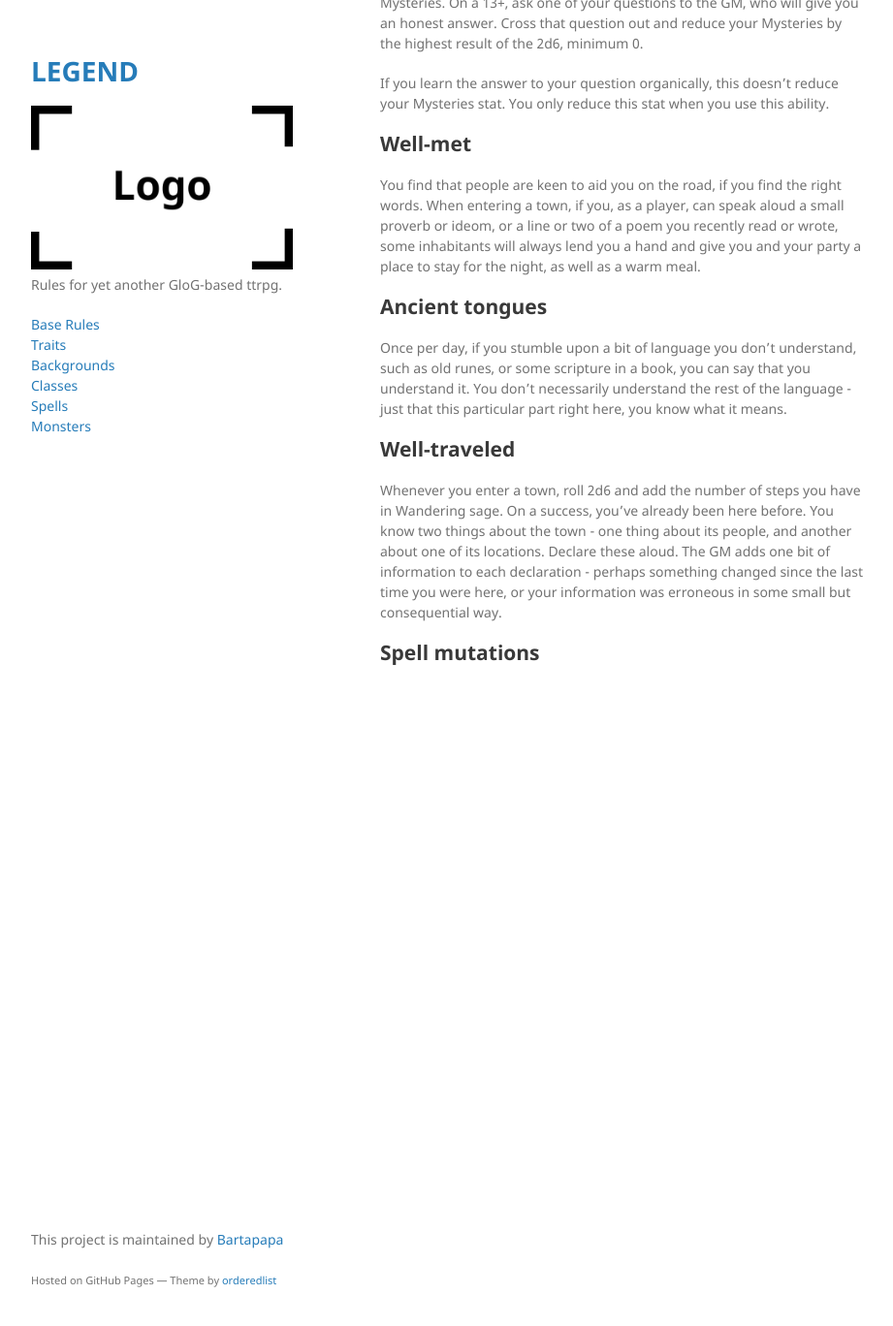
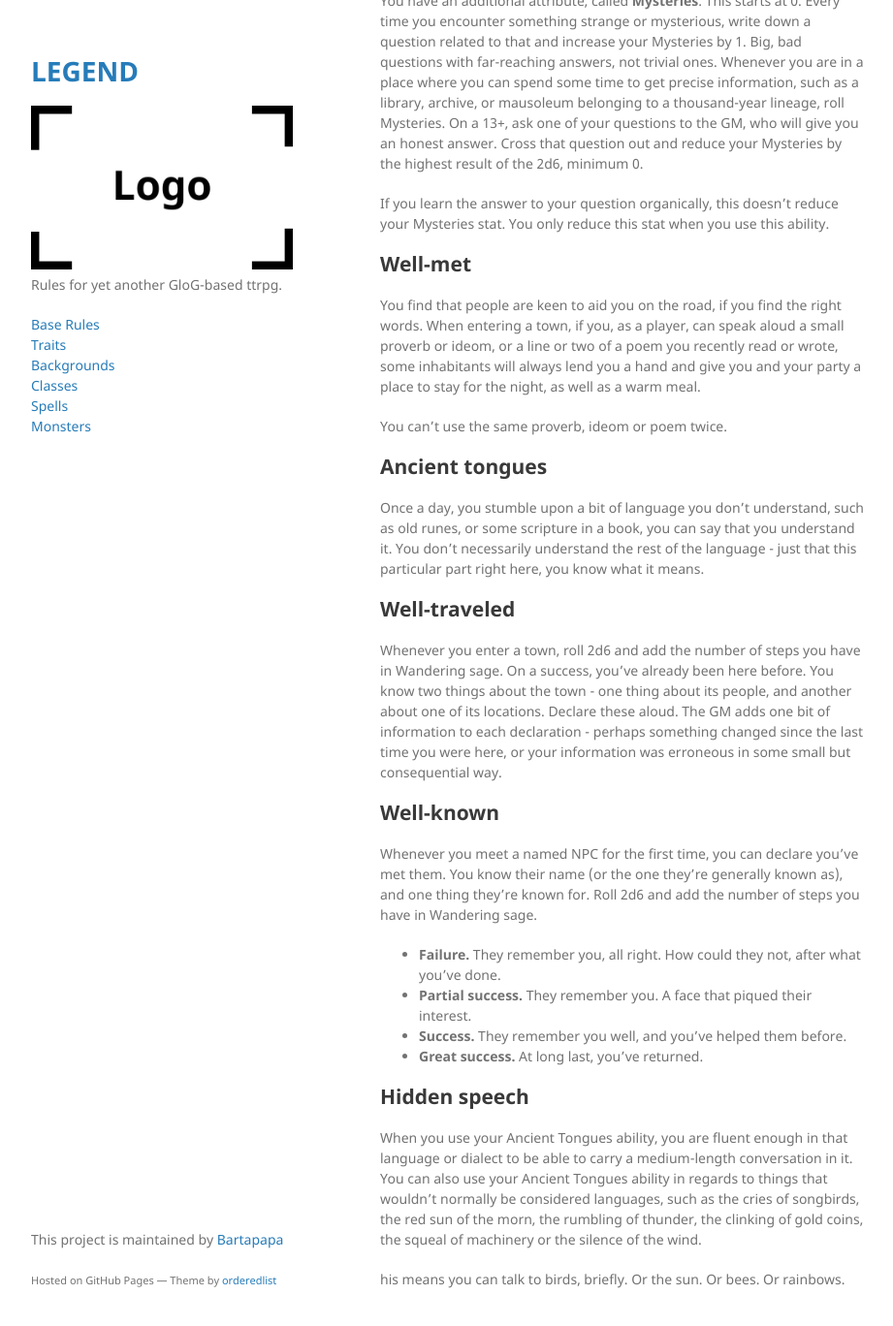
Before and after one commit to Bartapapa/legend, a Jekyll site: the page built from docs/class/wanderingsage.md, in a window 1280 px wide and 1400 px high, scrolled down 948 px. Shown: the top 1368 px of the window at 97% size, without its empty margins (178-1099 px from the left). Built offline with Jekyll 4.4.1, drawn with Linux system fonts in a browser that asks for light colours; some of the changed text lies outside the part shown.

Commit message:
Update wanderingsage.md

```diff
--- a/docs/class/wanderingsage.md
+++ b/docs/class/wanderingsage.md
@@ -25,10 +25,22 @@
 
 <b>C:</b> Well-known
 
-<b>D:</b>
+<b>D:</b> Hidden speech
 
-## Sage's Wisdom
+## Sage's trick
 Whenever you gain this ability, you can acquire one of the following savvies: <i>Folklore</i>, <i>Poetry</i>, <i>Philology</i>, <i>Mysticism</i>, <i>Monstrumology</i>, <i>Mythology</i>, <i>Runes & Glyphs</i>, <i>Geopolitics</i>, or something else you can convince the GM that remains along those lines.
+
+Additionally, you get one of the following tricks. Roll 1d6 to know which. If you already have it, reroll.
+<details markdown="1">
+<summary>List of tricks</summary>
+*  <b>1. Flask.</b> You always have a flask of alcohol on you. When you or a party member need a good slug, it's always just enough.
+*  <b>2. Animal.</b> You have a small pet animal, such as a rat, a cat or a crow. It's smarter than the rest, can read things and generally does what you ask it to.
+*  <b>3. Cowl.</b> When you wear practical headgear, you can choose to have it hide your face. People will think you're elderly, and generally write you off.
+*  <b>4. Staff.</b> You have a knack for finding a staff. If your staff breaks or is lost, you find a new one in the next hour. Nobody can take your staff from you if you don't wish so.
+*  <b>5. Smile.</b> People seem to take a shine when they first meet you, especially animals, children and elders.
+*  <b>6. Mouth.</b> You can whistle clearly and loudly, blow smoke rings and tie knots with your tongue.
+</details>
+<br>
 
 ## Mysteries
 You have an additional attribute, called <b>Mysteries</b>. This starts at 0. Every time you encounter something strange or mysterious, write down a question related to that and increase your Mysteries by 1. Big, bad questions with far-reaching answers, not trivial ones. Whenever you are in a place where you can spend some time to get precise information, such as a library, archive, or mausoleum belonging to a thousand-year lineage, roll Mysteries. On a 13+, ask one of your questions to the GM, who will give you an honest answer. Cross that question out and reduce your Mysteries by the highest result of the 2d6, minimum 0.
@@ -38,10 +50,22 @@
 ## Well-met
 You find that people are keen to aid you on the road, if you find the right words. When entering a town, if you, as a player, can speak aloud a small proverb or ideom, or a line or two of a poem you recently read or wrote, some inhabitants will always lend you a hand and give you and your party a place to stay for the night, as well as a warm meal.
 
+You can't use the same proverb, ideom or poem twice.
+
 ## Ancient tongues
-Once per day, if you stumble upon a bit of language you don't understand, such as old runes, or some scripture in a book, you can say that you understand it. You don't necessarily understand the rest of the language - just that this particular part right here, you know what it means.
+Once a day, you stumble upon a bit of language you don't understand, such as old runes, or some scripture in a book, you can say that you understand it. You don't necessarily understand the rest of the language - just that this particular part right here, you know what it means.
 
 ## Well-traveled
 Whenever you enter a town, roll 2d6 and add the number of steps you have in Wandering sage. On a success, you've already been here before. You know two things about the town - one thing about its people, and another about one of its locations. Declare these aloud. The GM adds one bit of information to each declaration - perhaps something changed since the last time you were here, or your information was erroneous in some small but consequential way.
 
-## Spell mutations
+## Well-known
+Whenever you meet a named NPC for the first time, you can declare you've met them. You know their name (or the one they're generally known as), and one thing they're known for. Roll 2d6 and add the number of steps you have in Wandering sage.
+*  <b>Failure.</b> They remember you, all right. How could they not, after what you've done.
+*  <b>Partial success.</b> They remember you. A face that piqued their interest.
+*  <b>Success.</b> They remember you well, and you've helped them before.
+*  <b>Great success.</b> At long last, you've returned.
+
+## Hidden speech
+When you use your Ancient Tongues ability, you are fluent enough in that language or dialect to be able to carry a medium-length conversation in it. You can also use your Ancient Tongues ability in regards to things that wouldn't normally be considered languages, such as the cries of songbirds, the red sun of the morn, the rumbling of thunder, the clinking of gold coins, the squeal of machinery or the silence of the wind.
+
+his means you can talk to birds, briefly. Or the sun. Or bees. Or rainbows.
```
Also changed, not shown: other parts of docs/class/wanderingsage.md (+1 -1 lines).
